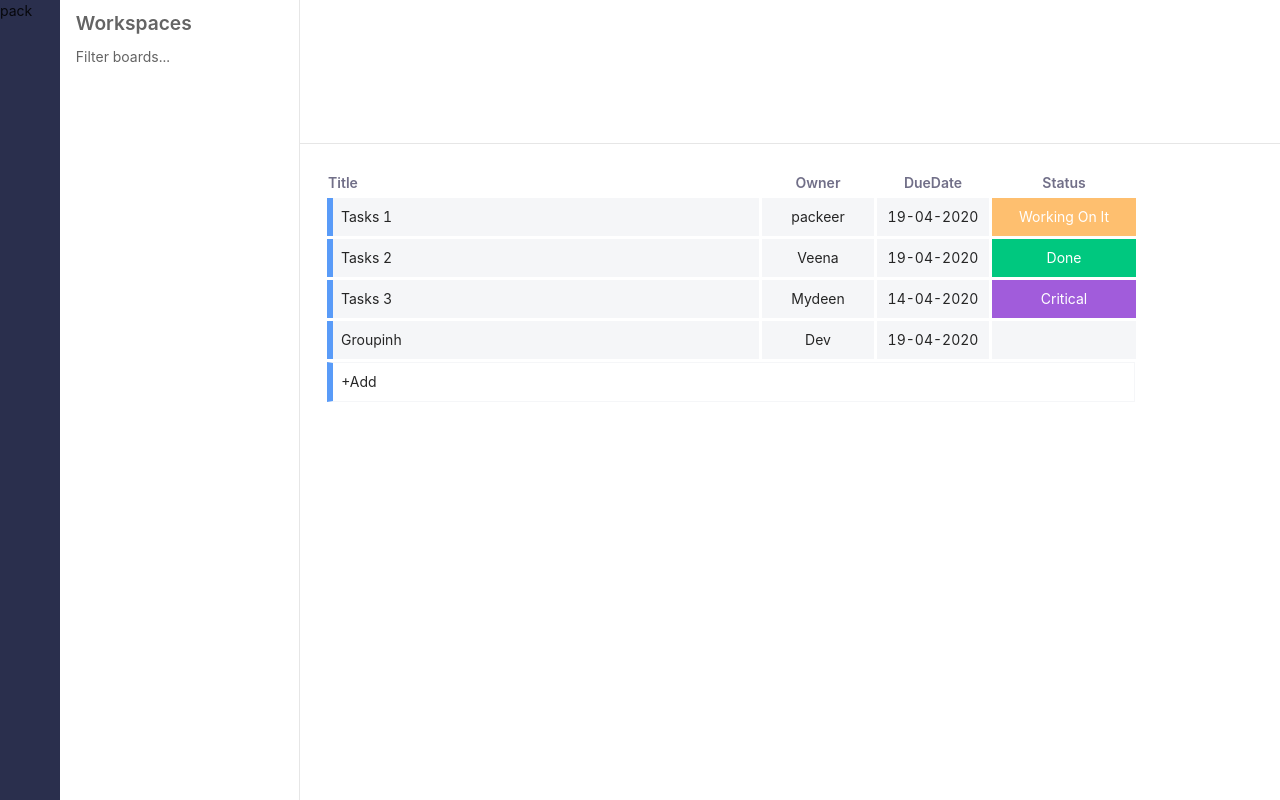
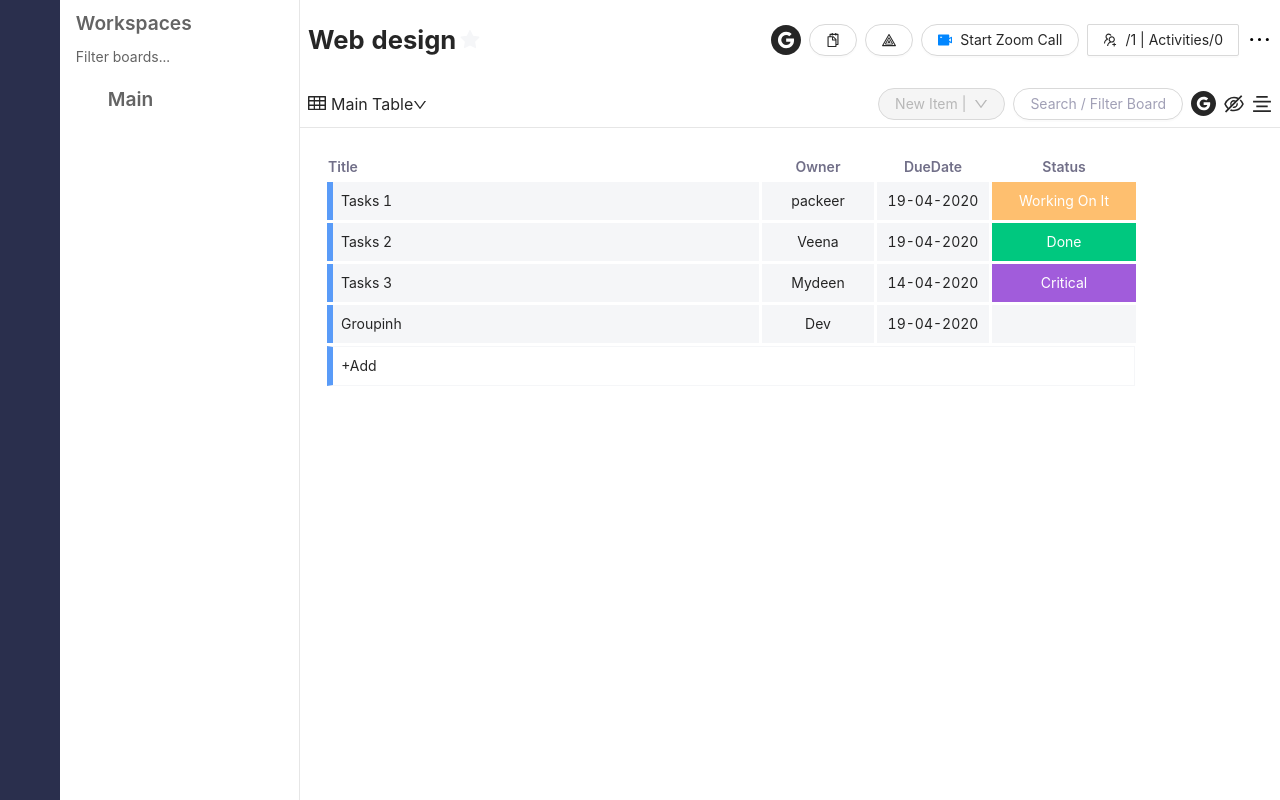
Before and after one commit to PackeerMydeen/Todo, a React (Create React App) app: page / in a window 1280 px wide. Built offline with nearby package versions, Linux system fonts and the light colour scheme.

Commit message:
sidebar done

```diff
--- a/src/modules/AddTodo/index.js
+++ b/src/modules/AddTodo/index.js
@@ -1,12 +1,12 @@
-import React, { useState, useMemo } from "react";
+import React, { useState, useMemo, useEffect } from "react";
 import { Input, Button, Popover } from "antd";
 import StatusCard from "../StatusCard";
 import * as utils from "../../utils";
 import "./index.scss";
 
-export default function AddTodo({ columns, addTodo }) {
+export default function AddTodo({ columns, addTodo, isShowAdd }) {
   const [add, setadd] = useState({});
-  const [isShow, setShow] = useState(false);
+  const [isShow, setShow] = useState(isShowAdd);
   const [isPopOver, setPopOver] = useState(false);
 
   const validate = useMemo(() => {
@@ -21,7 +21,7 @@ export default function AddTodo({ columns, addTodo }) {
           {columns.map((el) => {
             let getStatus = add.Status && utils.getStatus(Number(add.Status));
             return (
-              <div
+              <td
                 key={el}
                 onClick={() =>
                   el === "Status" && isPopOver !== true && setPopOver(true)
@@ -72,7 +72,7 @@ export default function AddTodo({ columns, addTodo }) {
                     {getStatus && getStatus.name}
                   </div>
                 )}
-              </div>
+              </td>
             );
           })}
           <Button
--- a/src/modules/Headers/index.js
+++ b/src/modules/Headers/index.js
@@ -1,5 +1,18 @@
 import React from "react";
-import { Layout } from "antd";
+import { Layout, Button } from "antd";
+import {
+  StarFilled,
+  GoogleCircleFilled,
+  VideoCameraFilled,
+  UsergroupAddOutlined,
+  EllipsisOutlined,
+  TableOutlined,
+  DownOutlined,
+  EyeInvisibleOutlined,
+  AlignCenterOutlined,
+  SnippetsOutlined,
+  HeatMapOutlined,
+} from "@ant-design/icons";
 import "./index.scss";
 const { Header } = Layout;
 
@@ -7,7 +20,84 @@ export default function Headers() {
   return (
     <Header
       className="headers-wrappper"
-      style={{ padding: 0, backgroundColor: "#ffffff" }}
-    ></Header>
+      style={{ padding: "0.5rem", backgroundColor: "#ffffff" }}
+    >
+      <div className="topHeader-wrapper">
+        <div className="title-wrapper">
+          <div className="title-text">
+            <b>Web design</b>
+          </div>
+
+          <div
+            style={{ marginLeft: "4px", fontSize: "20px", color: "#f5f6f8" }}
+          >
+            <StarFilled />
+          </div>
+        </div>
+        <div className="icons-wrapper">
+          <div style={{ fontSize: "30px" }}>
+            <GoogleCircleFilled />
+          </div>
+          <div className="ml">
+            <Button shape="round">
+              <SnippetsOutlined />
+            </Button>
+          </div>
+          <div className="ml">
+            <Button shape="round">
+              <HeatMapOutlined />
+            </Button>
+          </div>
+          <div className="ml">
+            <Button shape="round">
+              <VideoCameraFilled style={{ color: "#0186ff" }} />
+              Start Zoom Call
+            </Button>
+          </div>
+          <div className="ml">
+            <Button>
+              <UsergroupAddOutlined />
+              /1 | Activities/0
+            </Button>
+          </div>
+          <div style={{ fontSize: "25px", color: "black" }} className="ml">
+            <EllipsisOutlined />
+          </div>
+        </div>
+      </div>
+
+      <div className="bottomHeader-wrapper">
+        <div className="tableDescription">
+          <div>
+            <TableOutlined style={{ fontSize: "18px", marginRight: "5px" }} />
+          </div>
+          <div style={{ fontSize: "16px" }}>Main Table</div>
+          <div>
+            <DownOutlined />
+          </div>
+        </div>
+        <div className="itemsDescription">
+          <div className="ml">
+            <Button type="primary" shape="round" disabled>
+              New Item |<DownOutlined />
+            </Button>
+          </div>
+          <div className="ml">
+            <Button shape="round" style={{ color: "#a1a0b6" }}>
+              Search / Filter Board
+            </Button>
+          </div>
+          <div style={{ fontSize: "25px" }} className="ml">
+            <GoogleCircleFilled />
+          </div>
+          <div style={{ fontSize: "20px" }} className="ml">
+            <EyeInvisibleOutlined />
+          </div>
+          <div style={{ fontSize: "20px" }} className="ml">
+            <AlignCenterOutlined />
+          </div>
+        </div>
+      </div>
+    </Header>
   );
 }
--- a/src/modules/Headers/index.scss
+++ b/src/modules/Headers/index.scss
@@ -1,4 +1,38 @@
 .headers-wrappper {
-  height: 9rem !important;
+  min-height: 8rem !important;
   border-bottom: 0.1px solid #e6e6e6;
+
+  .title-wrapper {
+    display: flex;
+
+    .title-text {
+      font-size: 2vw;
+    }
+  }
+
+  .icons-wrapper {
+    display: flex;
+  }
+
+  .topHeader-wrapper {
+    display: flex;
+    justify-content: space-between;
+  }
+
+  .tableDescription {
+    display: flex;
+    align-items: baseline;
+  }
+
+  .bottomHeader-wrapper {
+    display: flex;
+    justify-content: space-between;
+  }
+
+  .itemsDescription {
+    display: flex;
+  }
+  .ml {
+    margin-left: 0.5rem;
+  }
 }
--- a/src/modules/SideNav/index.js
+++ b/src/modules/SideNav/index.js
@@ -1,6 +1,10 @@
 import React from "react";
 import { Layout } from "antd";
-import { MenuUnfoldOutlined, MenuFoldOutlined } from "@ant-design/icons";
+import {
+  HomeOutlined,
+  DownloadOutlined,
+  BellOutlined,
+} from "@ant-design/icons";
 import "./index.scss";
 
 const { Sider } = Layout;
@@ -14,17 +18,31 @@ export default function SideNav({ collapsed, toggle }) {
       className="sider-wrapper"
       width={300}
     >
-      <div className="left-sider">pack</div>
-      {!collapsed && (
-        <div className="right-sider">
-          <div className="workspace-text">Workspaces</div>
-          <div className="search-text">Filter boards...</div>
+      <div className="left-sider">
+        <div className="left-sider-icons">
+          <BellOutlined style={{ fontSize: "1.5rem", color: "white" }} />
+          <DownloadOutlined
+            style={{ fontSize: "1.5rem", color: "white", marginTop: "2rem" }}
+          />
         </div>
-      )}
-      {React.createElement(collapsed ? MenuUnfoldOutlined : MenuFoldOutlined, {
+      </div>
+
+      <div className="right-sider">
+        <div className="workspace-text">Workspaces</div>
+        <div className="search-text">Filter boards...</div>
+        <div className="main-container">
+          <div>
+            <HomeOutlined style={{ fontSize: "1.5rem" }} />
+          </div>
+
+          <div className="main-text">Main</div>
+        </div>
+      </div>
+
+      {/* {React.createElement(collapsed ? MenuUnfoldOutlined : MenuFoldOutlined, {
         className: "trigger",
         onClick: toggle,
-      })}
+      })} */}
     </Sider>
   );
 }
--- a/src/modules/SideNav/index.scss
+++ b/src/modules/SideNav/index.scss
@@ -6,6 +6,14 @@
   }
   .left-sider {
     width: 20%;
+    .left-sider-icons {
+      margin-right: 1.5rem;
+      display: flex;
+      justify-content: center;
+      align-items: center;
+      flex-direction: column;
+      margin-top: 1rem;
+    }
   }
   .right-sider {
     width: 80%;
@@ -20,6 +28,19 @@
       padding: 0 1rem;
       color: #646464;
     }
+    .main-container {
+      display: flex;
+      align-items: center;
+      cursor: pointer;
+      margin-left: 1rem;
+      margin-top: 1rem;
+      .main-text {
+        font-size: 1.2rem;
+        color: #646464;
+        font-weight: 600;
+        margin-left: 2rem;
+      }
+    }
   }
   .anticon {
     width: 0;
--- a/src/modules/TodoList/index.js
+++ b/src/modules/TodoList/index.js
@@ -11,6 +11,7 @@ export default function TodoList(props) {
   const [cols, setCols] = useState(columns);
   const [rows, setRows] = useState(props.todoData);
   const [popupId, setPopup] = useState(null);
+  const [selectedRow, setSelected] = useState(null);
 
   const handleDragStart = (e) => {
     const { id } = e.target;
@@ -91,6 +92,10 @@ export default function TodoList(props) {
                         onDrop={handleRowOnDrop}
                         onDragOver={handleDragOver}
                       >
+                        {selectedRow === `${item}-${i}-${index}` ? (
+                          <AddTodo columns={columns} isShowAdd={true} />
+                        ) : (
+                          <>
                             {cols.map((col, colIndex) => (
                               <Popover
                                 visible={
@@ -117,7 +122,9 @@ export default function TodoList(props) {
                                 trigger="click"
                               >
                                 <td
-                              className={col === "Status" ? "statuscol" : null}
+                                  className={
+                                    col === "Status" ? "statuscol" : null
+                                  }
                                   key={col}
                                   id={`${item}-${i}-${index}`}
                                   style={{
@@ -126,17 +133,22 @@ export default function TodoList(props) {
                                         ? getStatus && getStatus.color
                                         : null,
                                   }}
-                              onClick={() =>
-                                col === "Status" &&
-                                setPopup(`${item}-${i}-${index}`)
-                              }
+                                  onClick={() => {
+                                    col === "Status"
+                                      ? setPopup(`${item}-${i}-${index}`)
+                                      : setSelected(`${item}-${i}-${index}`);
+                                  }}
                                 >
+                                  <span>
                                     {col !== "Status"
                                       ? data[col]
                                       : getStatus && getStatus.name}
+                                  </span>
                                 </td>
                               </Popover>
                             ))}
+                          </>
+                        )}
                       </tr>
                     );
                   })
@@ -146,7 +158,11 @@ export default function TodoList(props) {
           })}
         </tbody>
       </table>
-      <AddTodo columns={columns} addTodo={(e) => props.addTodo(e)} />
+      <AddTodo
+        columns={columns}
+        addTodo={(e) => props.addTodo(e)}
+        isShowAdd={false}
+      />
     </div>
   );
 }
```
Lines whose indentation alone changed are shown as unchanged.
